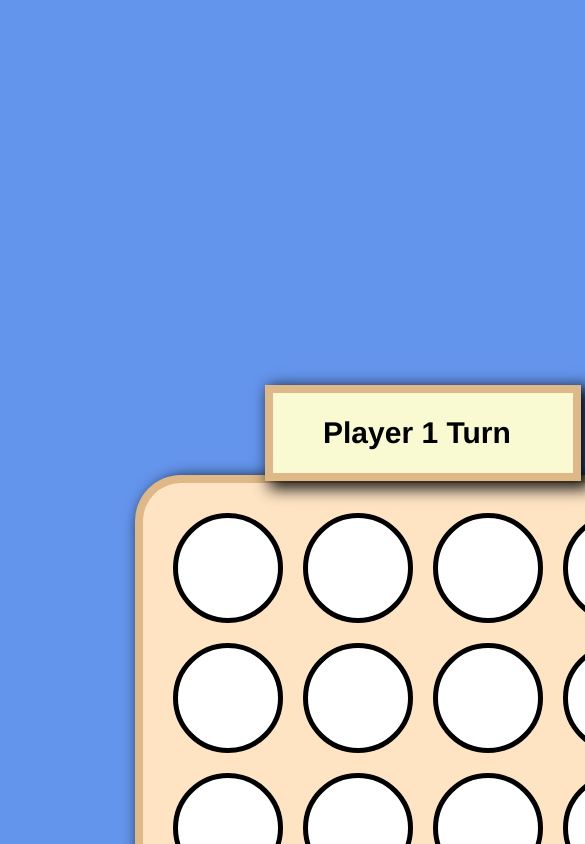
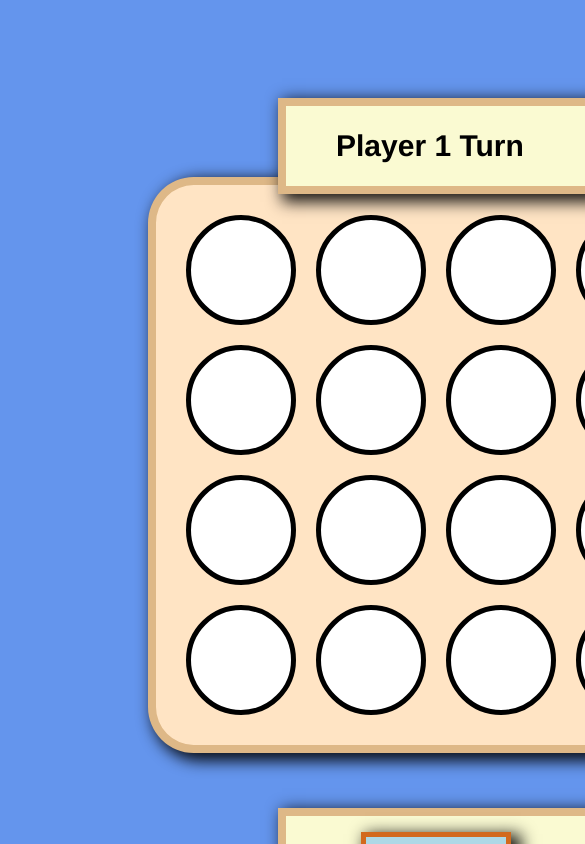
Before and after one commit to AlekSkyHigh/react-connect-4, a React (Create React App) app: page / in a window 390 px wide. Shown: the top 844 px of the page, 585 px wide, since content can reach past the window. Built offline with nearby package versions, Linux system fonts and the light colour scheme.

Commit message:
Global Styling: responsive design added

```diff
--- a/src/Game.css
+++ b/src/Game.css
@@ -99,22 +99,22 @@ body {
 }
 
 .player_1 {
-    background-color: red;
+    background-color:blue;
 }
 
 .player_2 {
-    background-color: green;
+    background-color:red;
 }
 
 @media (max-width: 768px) {
+
     .app-container {
-        display: flex;
-        width: 900px;
-        height: 900px;
+        width: 200%;
+        height: 100%;
         position: absolute;
-        left: 50%;
-        top: 35%;
-        margin-left: -260px;
+        left: auto;
+        top: auto;
+        margin: 0;
     }
 
     .footer {
```
